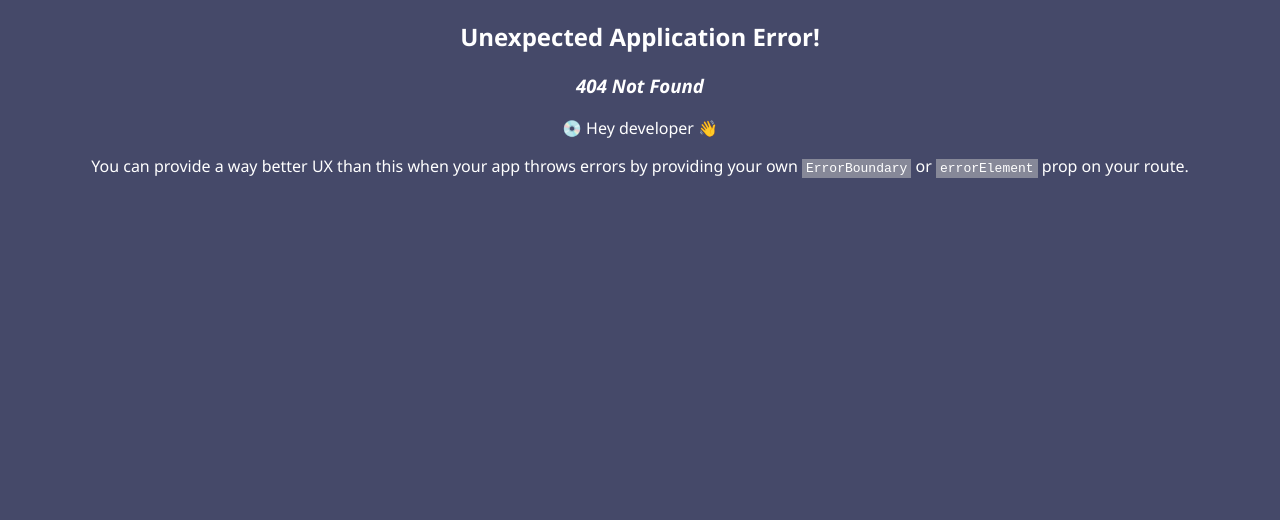
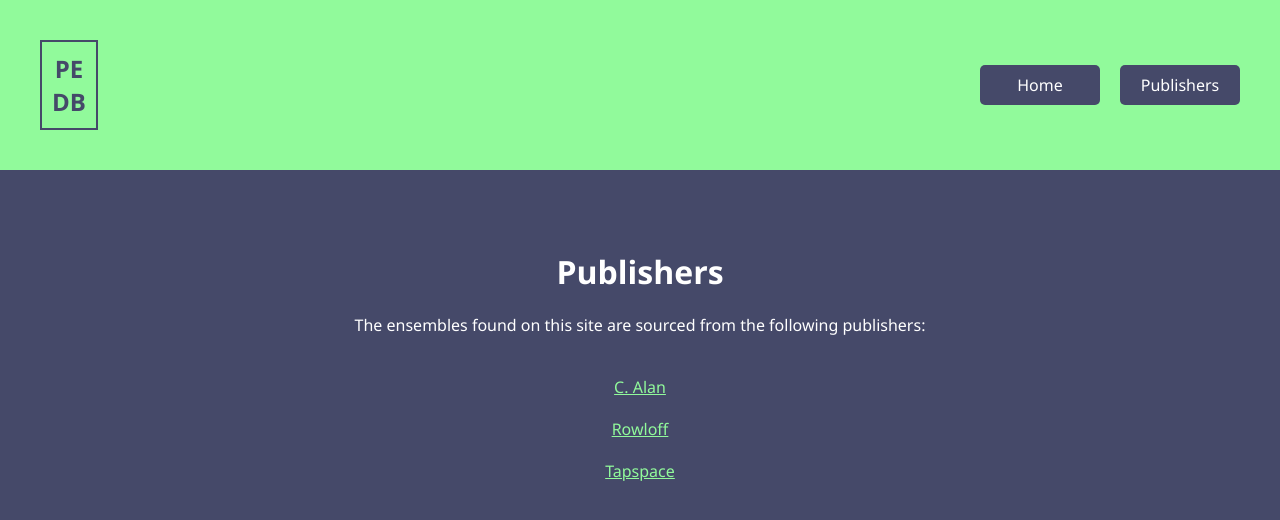
Before and after one commit to sds0208/perc-ens-frontend, a React (Vite) app: page /publishers in a window 1280 px wide. Before the commit this address had no page. Shown: the top 520 px of the page. Built offline with nearby package versions, Linux system fonts and the light colour scheme.

Commit message:
initial sorting structure in place, publishers page added

```diff
--- a/src/App.jsx
+++ b/src/App.jsx
@@ -1,18 +1,31 @@
-import { Route, createBrowserRouter, createRoutesFromElements, RouterProvider } from 'react-router-dom'
-import './App.css'
-import MainLayout from './components/MainLayout';
-import List from './components/List'
+import {
+  Route,
+  createBrowserRouter,
+  createRoutesFromElements,
+  RouterProvider,
+} from "react-router-dom";
+import "./App.css";
+import MainLayout from "./components/MainLayout";
+import List from "./components/List";
+import EnsemblePage, { ensembleLoader } from "./components/EnsemblePage";
+import PublishersPage from "./components/PublishersPage";
 
 const router = createBrowserRouter(
   createRoutesFromElements(
-    <Route path='/' element={ <MainLayout /> }>
-      <Route index element={ <List /> } />
+    <Route path="/" element={<MainLayout />}>
+      <Route index element={<List />} />
+      <Route path="/publishers" element={<PublishersPage />} />
+      <Route
+        path="/ensemble/:id"
+        element={<EnsemblePage />}
+        loader={ensembleLoader}
+      />
     </Route>
   )
 );
 
 const App = () => {
   return <RouterProvider router={router} />;
-}
+};
 
-export default App
+export default App;
--- /dev/null
+++ b/src/components/EnsemblePage.jsx
@@ -0,0 +1,26 @@
+import { useParams, useLoaderData } from 'react-router-dom';
+import ListRow from './ListRow';
+
+const EnsemblePage = () => {
+  const { id } = useParams();
+  const ensemble = useLoaderData();
+
+  return (
+		<div className="ensemble-page">
+			<ListRow key={id} ens={ensemble} />
+		</div>
+  )
+}
+
+const ensembleLoader = async ({ params }) => {
+    try {
+		console.log(params.id)
+        const res = await fetch(`http://localhost:3000/api/v1/ensembles/${params.id}`);
+        const data = await res.json();
+		return data[0];
+    } catch (error) {
+        console.error('Error in fetch call for percussion ensembles.', error);
+    }
+  }
+
+export { EnsemblePage as default, ensembleLoader };
--- a/src/components/List.jsx
+++ b/src/components/List.jsx
@@ -1,29 +1,39 @@
-import { useState, useEffect } from "react";
-import ListNav from "./ListNav"
-import ListRow from "./ListRow"
+import { useEffect, useState } from "react";
+import ListNav from "./ListNav";
+import ListRow from "./ListRow";
 
-const List = ({ sortMethod }) => {
+const List = () => {
+  const [sortMethod, setSortMethod] = useState("title");
   const [allEnsembles, setAllEnsembles] = useState([]);
   const [loading, setLoading] = useState(true);
+
+  const updateSortMethod = (e) => {
+    console.log(e.target.getAttribute("data-value"));
+    setSortMethod(e.target.getAttribute("data-value"));
+    console.log("inside update sort method function", sortMethod);
+  };
+
+  useEffect(() => {
+    const newArray = [...allEnsembles];
+    newArray.sort((a, b) =>
+      a[sortMethod].trim().localeCompare(b[sortMethod].trim())
+    );
+    setAllEnsembles(newArray);
+  }, [sortMethod]);
 
   useEffect(() => {
     const fetchAllEnsembles = async () => {
       try {
-                const res = await fetch('http://localhost:3000/api/v1/ensembles');
+        const res = await fetch("http://localhost:3000/api/v1/ensembles");
         let data = await res.json();
-                console.log(sortMethod[0]);
-
-                const sortKey = sortMethod[0] === 'title' || sortMethod[0] == 'composer' ? sortMethod[0] : 'link';
-                console.log(sortKey);
-                data = data.sort((a,b) => a[sortKey].trim().localeCompare(b[sortKey].trim()));
-                console.log(data)
+        data.sort((a, b) => a["title"].trim().localeCompare(b["title"].trim()));
         setAllEnsembles(data);
       } catch (error) {
-                console.error('Error in fetch call for percussion ensembles.', error);
+        console.error("Error in fetch call for percussion ensembles.", error);
       } finally {
         setLoading(false);
       }
-        }
+    };
 
     fetchAllEnsembles();
   }, []);
@@ -32,15 +42,36 @@ const List = ({ sortMethod }) => {
     <div className="list">
       <h1>Percussion Ensemble DB</h1>
       <p>A list of percussion ensembles offered by several major publishers</p>
-            <div className={loading ? 'loading-icon' : 'loading-icon hide'}>Loading...</div>
-            <div className={loading ? 'list-wrapper hide' : 'list-wrapper'}>
+      <div className="sort-links">
+        <div
+          className="sort-link"
+          data-value="title"
+          onClick={updateSortMethod}
+        >
+          Sort by Title
+        </div>
+        <div
+          className="sort-link"
+          data-value="composer"
+          onClick={updateSortMethod}
+        >
+          Sort by Composer
+        </div>
+        <div className="sort-link" data-value="link" onClick={updateSortMethod}>
+          Sort by Publisher
+        </div>
+      </div>
+      <div className={loading ? "loading-icon" : "loading-icon hide"}>
+        Loading...
+      </div>
+      <div className={loading ? "list-wrapper hide" : "list-wrapper"}>
         {allEnsembles.map((ens) => (
-                    <ListRow key={ens.id} ens={ens} />
+          <ListRow key={ens.id} ens={ens} isList={true} />
         ))}
       </div>
       <ListNav />
     </div>
-    )
-}
+  );
+};
 
-export default List
+export default List;
--- a/src/components/ListRow.jsx
+++ b/src/components/ListRow.jsx
@@ -1,6 +1,6 @@
 import { Link } from "react-router-dom";
 
-const ListRow = ({ ens }) => {
+const ListRow = ({ ens, isList }) => {
     const returnPublisher = (linkString) => {
         let publisher = '';
         if (linkString.includes('tapspace')) {
@@ -14,7 +14,9 @@ const ListRow = ({ ens }) => {
     }
     return (
         <div className="list-row">
-            <div className="title">{ens.title} - {ens.composer}</div>
+            <div className="title">{ens.title} <span className={ens.link.includes('c-alan') ? 'hide' : ''}>-</span> {ens.composer}</div>
+            <Link to={`/ensemble/${ens.id}`} className={isList ? 'link' : 'link hide'}>View More Details</Link>
+            <span className={isList ? 'margin-left' : 'hide'}>|</span>
             <Link to={ens.link} className="link">View on {returnPublisher(ens.link)}</Link>
         </div>
     )
--- a/src/components/MainLayout.jsx
+++ b/src/components/MainLayout.jsx
@@ -1,14 +1,13 @@
-import { useState } from "react";
+import { Outlet } from "react-router-dom"
 import Nav from "./Nav"
-import List from "./List"
 
 
 const MainLayout = () => {
-  const [sortMethod, setSortMethod] = useState(['title']);
+
   return (
     <>
         <Nav />
-        <List sortMethod={sortMethod}/>
+        <Outlet />
     </>
   )
 }
--- a/src/components/Nav.jsx
+++ b/src/components/Nav.jsx
@@ -1,14 +1,23 @@
+import { Link, NavLink } from "react-router-dom";
+
 const Nav = () => {
   return (
     <nav className="nav">
-      <div className="logo">PE<br></br>DB</div>
-      <div className="sort-links">
-        <div className="sort-link">Sort by Title</div>
-        <div className="sort-link">Sort by Composer</div>
-        <div className="sort-link">Sort by Publisher</div>
+      <Link to="/" className="home-logo-link">
+        <div className="logo">
+          PE<br></br>DB
+        </div>
+      </Link>
+      <div className="nav-links">
+        <NavLink className="link" to="/">
+          Home
+        </NavLink>
+        <NavLink className="link" to="/publishers">
+          Publishers
+        </NavLink>
       </div>
     </nav>
-  )
-}
+  );
+};
 
-export default Nav
+export default Nav;
--- /dev/null
+++ b/src/components/PublishersPage.jsx
@@ -0,0 +1,24 @@
+import { Link } from "react-router-dom";
+
+const PublishersPage = () => {
+  return (
+    <div className="publishers-page">
+      <h1>Publishers</h1>
+      <p>
+        The ensembles found on this site are sourced from the following
+        publishers:
+      </p>
+      <Link to="https://c-alanpublications.com/" className="link">
+        C. Alan
+      </Link>
+      <Link to="https://rowloff.com/" className="link">
+        Rowloff
+      </Link>
+      <Link to="https://www.tapspace.com/" className="link">
+        Tapspace
+      </Link>
+    </div>
+  );
+};
+
+export default PublishersPage;
--- a/src/index.scss
+++ b/src/index.scss
@@ -1,5 +1,18 @@
 $green-color: #91fa9b;
 $dark-color: #454969;
+
+@mixin button-base {
+    height: 40px;
+    border-radius: 5px;
+    line-height: 38px;
+    border: 1px solid transparent;
+    text-decoration: none;
+    cursor: pointer;
+
+    &:not(:last-child) {
+        margin-right: 20px;
+    }
+}
 
 body {
     background: $dark-color;
@@ -21,6 +34,11 @@ body {
     align-items: center;
     color: $dark-color;
 
+    .home-logo-link {
+        text-decoration: none;
+        color: $dark-color;
+    }
+
     .logo {
         font-size: 24px;
         font-weight: bold;
@@ -28,11 +46,20 @@ body {
         border: 2px solid $dark-color;
     }
 
-    .sort-links {
+    .nav-links {
         display: flex;
 
-        .sort-link:not(:last-child) {
-            margin-right: 20px;
+        .link {
+            @include button-base;
+            background: $dark-color;
+            color: #fff;
+            width: 120px;
+
+            &:hover {
+                background: #fff;
+                color: $dark-color;
+                border-color: $dark-color;
+            }
         }
     }
 }
@@ -41,19 +68,28 @@ body {
     max-width: 1440px;
     margin-top: 80px;
 
-    .list-wrapper {
+    .sort-links {
+        display: flex;
+        justify-content: center;
         margin-top: 40px;
 
-        .list-row {
-            display: flex;
-            justify-content: center;
-            padding: 10px;
+        .sort-link {
+            @include button-base;
+            background: $green-color;
+            color: $dark-color;
+            width: 160px;
 
-            .link {
-                color: $green-color;
-                margin-left: 10px;
+            &:hover {
+                background: #fff;
+                border-color: $green-color;
             }
         }
+
+
+    }
+
+    .list-wrapper {
+        margin-top: 20px;
     }
 
     .list-nav {
@@ -62,3 +98,33 @@ body {
         margin-top: 40px;
     }
 }
+
+.list-row {
+    display: flex;
+    justify-content: center;
+    padding: 10px;
+
+    .link {
+        color: $green-color;
+        margin-left: 10px;
+    }
+
+    span.margin-left {
+        margin-left: 10px;
+    }
+}
+
+.publishers-page {
+
+    margin-top: 80px;
+
+    p {
+        margin-bottom: 40px;
+    }
+
+    .link {
+        color: $green-color;
+        display: block;
+        margin-bottom: 20px;
+    }
+}
```
Lines whose indentation alone changed are shown as unchanged.
